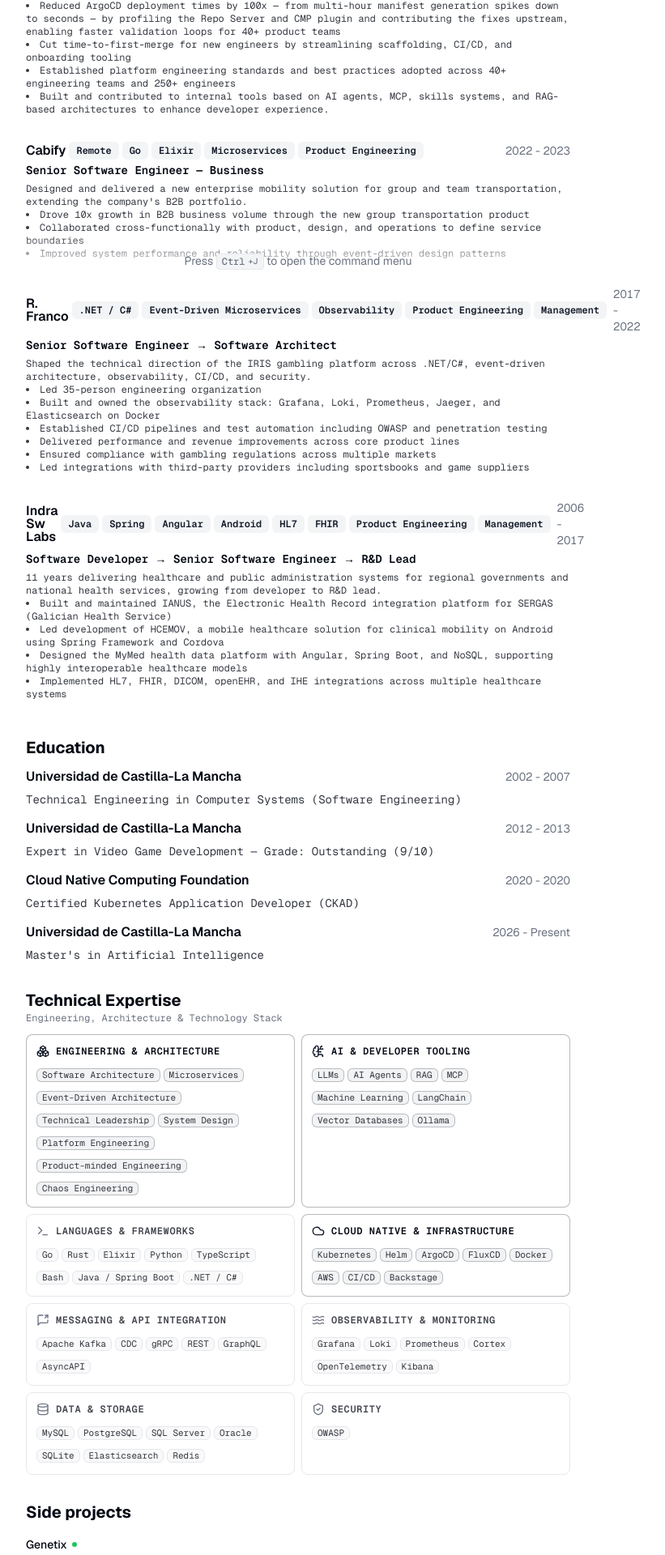
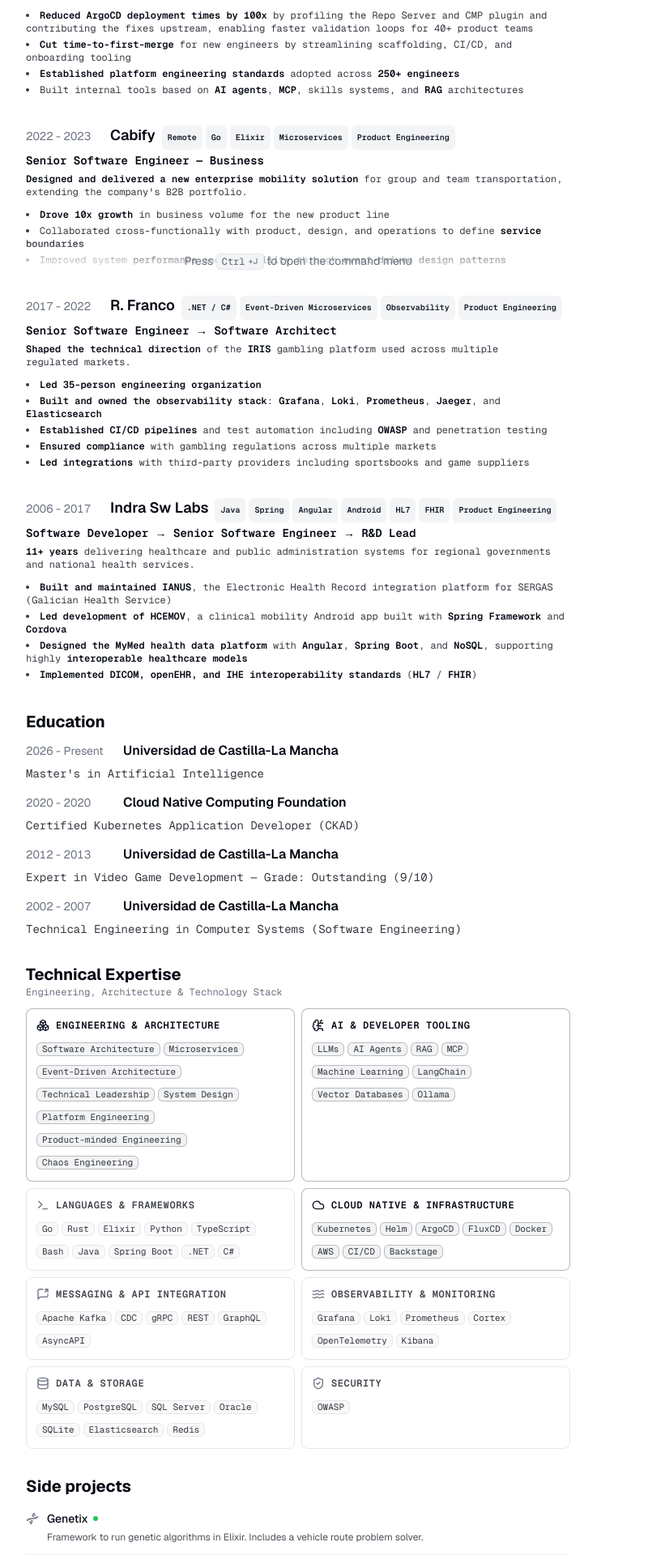
Before and after one commit to jsolana/cv, a Next.js app: page / in a window 1280 px wide. Shown: the part 463-2383 px from the top of the page at 81% size, without its empty margins (272-1093 px from the left). Built offline with nearby package versions, Linux system fonts and the light colour scheme.

Commit message:
improve UX

```diff
--- a/src/app/components/education.tsx
+++ b/src/app/components/education.tsx
@@ -15,7 +15,7 @@ interface EducationPeriodProps {
 function EducationPeriod({ start, end }: EducationPeriodProps) {
   return (
     <div
-      className="text-sm tabular-nums text-gray-500"
+      className="shrink-0 whitespace-nowrap text-sm tabular-nums text-gray-500 sm:w-28"
       title={`Period: ${start} to ${end}`}
     >
       {start} - {end}
@@ -37,11 +37,11 @@ function EducationItem({ education }: EducationItemProps) {
   return (
     <Card className="border-none">
       <CardHeader>
-        <div className="flex items-center justify-between gap-x-2 text-base">
+        <div className="flex items-baseline gap-x-2 text-base">
+          <EducationPeriod start={start} end={end} />
           <h3 className="font-semibold leading-none" id={schoolId}>
             {school}
           </h3>
-          <EducationPeriod start={start} end={end} />
         </div>
       </CardHeader>
       <CardContent
--- a/src/app/components/header.tsx
+++ b/src/app/components/header.tsx
@@ -52,14 +52,14 @@ function SocialButton({ href, iconType, label }: SocialButtonProps) {
   const IconComponent = ICON_MAP[iconType];
 
   return (
-    <Button className="size-8" variant="outline" size="icon" asChild={true}>
+    <Button className="size-9" variant="outline" size="icon" asChild={true}>
       <a
         href={href}
         aria-label={label}
         target="_blank"
         rel="noopener noreferrer"
       >
-        <IconComponent className="size-4" aria-hidden="true" />
+        <IconComponent className="size-5" aria-hidden="true" />
       </a>
     </Button>
   );
@@ -172,10 +172,12 @@ export function Header() {
           {RESUME_DATA.about}
         </p>
 
-        <LocationLink
-          location={RESUME_DATA.location}
-          locationLink={RESUME_DATA.locationLink}
-        />
+        <div className="!mt-6">
+          <LocationLink
+            location={RESUME_DATA.location}
+            locationLink={RESUME_DATA.locationLink}
+          />
+        </div>
 
         <ContactButtons
           contact={RESUME_DATA.contact}
--- a/src/app/components/projects.tsx
+++ b/src/app/components/projects.tsx
@@ -1,7 +1,32 @@
+import type { LucideIcon } from "lucide-react";
+import {
+  Boxes,
+  BrainCircuit,
+  Dna,
+  Gamepad2,
+  GraduationCap,
+  Package,
+  Server,
+  Workflow,
+} from "lucide-react";
 import { Section } from "@/components/ui/section";
 import type { RESUME_DATA } from "@/data/resume-data";
 
 type Project = (typeof RESUME_DATA)["projects"][number];
+
+/**
+ * Maps each project to a consistent line icon
+ */
+const PROJECT_ICONS: Record<string, LucideIcon> = {
+  Genetix: Dna,
+  Outbox: Package,
+  ".NET Observability & Event-Driven Libraries": Boxes,
+  "AI Assistant for Backstage (RAG + TechDocs)": BrainCircuit,
+  "Backstage CLI & MCP Server": Server,
+  "n8n Node for Backstage": Workflow,
+  "Reinforcement Learning Fundamentals": GraduationCap,
+  "Point & Click Toolkit (pctk)": Gamepad2,
+};
 
 interface ProjectLinkProps {
   title: string;
@@ -16,7 +41,10 @@ function ProjectLink({ title, link }: ProjectLinkProps) {
     return <span>{title}</span>;
   }
 
-  const displayUrl = link.replace("https://", "").replace("www.", "").replace(/\/$/, "");
+  const displayUrl = link
+    .replace("https://", "")
+    .replace("www.", "")
+    .replace(/\/$/, "");
 
   return (
     <>
@@ -54,8 +82,20 @@ interface ProjectListProps {
 function ProjectList({ projects }: ProjectListProps) {
   return (
     <ul className="list-none divide-y divide-border/60 p-0">
-      {projects.map((project) => (
-        <li key={project.title} className="py-2.5 first:pt-1 last:pb-1">
+      {projects.map((project) => {
+        const Icon = PROJECT_ICONS[project.title];
+        return (
+          <li
+            key={project.title}
+            className="flex gap-x-2.5 py-2.5 first:pt-1 last:pb-1"
+          >
+            {Icon && (
+              <Icon
+                className="mt-0.5 size-4 shrink-0 text-muted-foreground"
+                aria-hidden="true"
+              />
+            )}
+            <div className="min-w-0">
               <h3 className="text-sm">
                 <ProjectLink title={project.title} link={project.link?.href} />
               </h3>
@@ -65,8 +105,10 @@ function ProjectList({ projects }: ProjectListProps) {
               >
                 {project.description}
               </p>
+            </div>
           </li>
-      ))}
+        );
+      })}
     </ul>
   );
 }
@@ -80,9 +122,7 @@ interface ProjectsProps {
  */
 export function Projects({ projects }: ProjectsProps) {
   return (
-    <Section
-      className="scroll-mb-16 print-force-new-page print:space-y-3"
-    >
+    <Section className="scroll-mb-16 print-force-new-page print:space-y-3">
       <h2 className="text-xl font-bold" id="side-projects">
         Side projects
       </h2>
--- a/src/app/components/work-experience.tsx
+++ b/src/app/components/work-experience.tsx
@@ -1,3 +1,4 @@
+import { Fragment, type ReactNode } from "react";
 import { Badge } from "@/components/ui/badge";
 import { Card, CardContent, CardHeader } from "@/components/ui/card";
 import { Section } from "@/components/ui/section";
@@ -6,6 +7,22 @@ import { cn } from "@/lib/utils";
 
 type WorkExperience = (typeof RESUME_DATA)["work"][number];
 type WorkBadges = readonly string[];
+
+/**
+ * Renders text with **bold** markers for keyword emphasis
+ */
+function emphasizeText(text: string): ReactNode {
+  const parts = text.split(/\*\*(.+?)\*\*/g);
+  return parts.map((part, i) =>
+    i % 2 === 1 ? (
+      <strong key={i} className="font-semibold text-foreground">
+        {part}
+      </strong>
+    ) : (
+      <Fragment key={i}>{part}</Fragment>
+    ),
+  );
+}
 
 interface BadgeListProps {
   className?: string;
@@ -28,7 +45,7 @@ function BadgeList({ className, badges }: BadgeListProps) {
         <li key={badge}>
           <Badge
             variant="secondary"
-            className="align-middle text-xs print:px-1 print:py-0.5 print:text-[8px] print:leading-tight"
+            className="px-1.5 py-0.5 text-[10px] print:px-1 print:py-0.5 print:text-[8px] print:leading-tight"
           >
             {badge}
           </Badge>
@@ -49,7 +66,7 @@ interface WorkPeriodProps {
 function WorkPeriod({ start, end }: WorkPeriodProps) {
   return (
     <div
-      className="text-sm tabular-nums text-gray-500"
+      className="shrink-0 whitespace-nowrap text-sm tabular-nums text-gray-500 sm:w-24"
       title={`Employment period: ${start} to ${end ?? "Present"}`}
     >
       {start} - {end ?? "Present"}
@@ -68,7 +85,7 @@ interface CompanyLinkProps {
 function CompanyLink({ company, link }: CompanyLinkProps) {
   return (
     <a
-      className="hover:underline"
+      className="whitespace-nowrap hover:underline"
       href={link}
       target="_blank"
       rel="noopener noreferrer"
@@ -94,15 +111,15 @@ function WorkExperienceItem({ work }: WorkExperienceItemProps) {
   return (
     <Card className="border-none py-1 print:py-0">
       <CardHeader className="print:space-y-1">
-        <div className="flex items-center justify-between gap-x-2 text-base">
-          <h3 className="inline-flex items-center justify-center gap-x-1 font-semibold leading-none print:text-sm">
+        <div className="flex min-w-0 flex-wrap items-baseline gap-x-2 gap-y-1 text-base">
+          <WorkPeriod start={start} end={end} />
+          <h3 className="text-lg font-semibold leading-none print:text-sm">
             <CompanyLink company={company} link={link} />
-            <BadgeList
-              className="hidden gap-x-1 sm:inline-flex"
-              badges={badges}
-            />
           </h3>
-          <WorkPeriod start={start} end={end} />
+          <BadgeList
+            className="inline-flex flex-wrap gap-x-1 pt-1"
+            badges={badges}
+          />
         </div>
 
         <h4 className="font-mono text-sm font-semibold leading-none print:text-[12px]">
@@ -112,20 +129,14 @@ function WorkExperienceItem({ work }: WorkExperienceItemProps) {
 
       <CardContent>
         <div className="mt-2 text-xs text-foreground/80 print:mt-1 print:text-[10px] text-pretty">
-          {description}
+          {emphasizeText(description)}
           {highlights && highlights.length > 0 && (
-            <ul className="list-inside list-disc">
+            <ul className="mt-3 list-inside list-disc space-y-1 print:mt-1.5 print:space-y-0">
               {highlights.map((highlight) => (
-                <li key={highlight}>{highlight}</li>
+                <li key={highlight}>{emphasizeText(highlight)}</li>
               ))}
             </ul>
           )}
-        </div>
-        <div className="mt-2">
-          <BadgeList
-            className="-mx-2 flex-wrap gap-1 sm:hidden"
-            badges={badges}
-          />
         </div>
       </CardContent>
     </Card>
@@ -147,7 +158,7 @@ export function WorkExperience({ work }: WorkExperienceProps) {
         Work Experience
       </h2>
       <div
-        className="space-y-4 print:space-y-0"
+        className="space-y-6"
         role="feed"
         aria-labelledby="work-experience"
       >
--- a/src/data/resume-data.ts
+++ b/src/data/resume-data.ts
@@ -27,16 +27,9 @@ export const RESUME_DATA: ResumeData = {
   education: [
     {
       school: "Universidad de Castilla-La Mancha",
-      degree:
-        "Technical Engineering in Computer Systems (Software Engineering)",
-      start: "2002",
-      end: "2007",
-    },
-    {
-      school: "Universidad de Castilla-La Mancha",
-      degree: "Expert in Video Game Development — Grade: Outstanding (9/10)",
-      start: "2012",
-      end: "2013",
+      degree: "Master's in Artificial Intelligence",
+      start: "2026",
+      end: "Present",
     },
     {
       school: "Cloud Native Computing Foundation",
@@ -46,9 +39,16 @@ export const RESUME_DATA: ResumeData = {
     },
     {
       school: "Universidad de Castilla-La Mancha",
-      degree: "Master's in Artificial Intelligence",
-      start: "2026",
-      end: "Present",
+      degree: "Expert in Video Game Development — Grade: Outstanding (9/10)",
+      start: "2012",
+      end: "2013",
+    },
+    {
+      school: "Universidad de Castilla-La Mancha",
+      degree:
+        "Technical Engineering in Computer Systems (Software Engineering)",
+      start: "2002",
+      end: "2007",
     },
   ],
   work: [
@@ -68,12 +68,12 @@ export const RESUME_DATA: ResumeData = {
       start: "2024",
       end: null,
       description:
-        "Leading the conceptualisation and evolution of the internal developer platform, automating and streamlining the full software development lifecycle — from local development to production.",
+        "Leading the evolution of the **internal developer platform**, streamlining the full **software development lifecycle** — from local development to production.",
       highlights: [
-        "Reduced ArgoCD deployment times by 100x — from multi-hour manifest generation spikes down to seconds — by profiling the Repo Server and CMP plugin and contributing the fixes upstream, enabling faster validation loops for 40+ product teams",
-        "Cut time-to-first-merge for new engineers by streamlining scaffolding, CI/CD, and onboarding tooling",
-        "Established platform engineering standards and best practices adopted across 40+ engineering teams and 250+ engineers",
-        "Built and contributed to internal tools based on AI agents, MCP, skills systems, and RAG-based architectures to enhance developer experience.",
+        "**Reduced ArgoCD deployment times by 100x** by profiling the Repo Server and CMP plugin and contributing the fixes upstream, enabling faster validation loops for 40+ product teams",
+        "**Cut time-to-first-merge** for new engineers by streamlining scaffolding, CI/CD, and onboarding tooling",
+        "**Established platform engineering standards** adopted across **250+ engineers**",
+        "Built internal tools based on **AI agents**, **MCP**, skills systems, and **RAG** architectures",
       ],
     },
     {
@@ -90,11 +90,11 @@ export const RESUME_DATA: ResumeData = {
       start: "2022",
       end: "2023",
       description:
-        "Designed and delivered a new enterprise mobility solution for group and team transportation, extending the company's B2B portfolio.",
+        "**Designed and delivered a new enterprise mobility solution** for group and team transportation, extending the company's B2B portfolio.",
       highlights: [
-        "Drove 10x growth in B2B business volume through the new group transportation product",
-        "Collaborated cross-functionally with product, design, and operations to define service boundaries",
-        "Improved system performance and reliability through event-driven design patterns",
+        "**Drove 10x growth** in business volume for the new product line",
+        "Collaborated cross-functionally with product, design, and operations to define **service boundaries**",
+        "Improved system **performance** and **reliability** through **event-driven design patterns**",
       ],
     },
     {
@@ -105,20 +105,19 @@ export const RESUME_DATA: ResumeData = {
         "Event-Driven Microservices",
         "Observability",
         "Product Engineering",
-        "Management"
+
       ],
       title: "Senior Software Engineer → Software Architect",
       start: "2017",
       end: "2022",
       description:
-        "Shaped the technical direction of the IRIS gambling platform across .NET/C#, event-driven architecture, observability, CI/CD, and security.",
+        "**Shaped the technical direction** of the **IRIS** gambling platform used across multiple regulated markets.",
       highlights: [
-        "Led 35-person engineering organization",
-        "Built and owned the observability stack: Grafana, Loki, Prometheus, Jaeger, and Elasticsearch on Docker",
-        "Established CI/CD pipelines and test automation including OWASP and penetration testing",
-        "Delivered performance and revenue improvements across core product lines",
-        "Ensured compliance with gambling regulations across multiple markets",
-        "Led integrations with third-party providers including sportsbooks and game suppliers",
+        "**Led 35-person engineering organization**",
+        "**Built and owned the observability stack**: **Grafana**, **Loki**, **Prometheus**, **Jaeger**, and **Elasticsearch**",
+        "**Established CI/CD pipelines** and test automation including **OWASP** and penetration testing",
+        "**Ensured compliance** with gambling regulations across multiple markets",
+        "**Led integrations** with third-party providers including sportsbooks and game suppliers",
       ],
     },
     {
@@ -132,18 +131,18 @@ export const RESUME_DATA: ResumeData = {
         "HL7",
         "FHIR",
         "Product Engineering",
-        "Management"
+
       ],
       title: "Software Developer → Senior Software Engineer → R&D Lead",
       start: "2006",
       end: "2017",
       description:
-        "11 years delivering healthcare and public administration systems for regional governments and national health services, growing from developer to R&D lead.",
+        "**11+ years** delivering healthcare and public administration systems for regional governments and national health services.",
       highlights: [
-        "Built and maintained IANUS, the Electronic Health Record integration platform for SERGAS (Galician Health Service)",
-        "Led development of HCEMOV, a mobile healthcare solution for clinical mobility on Android using Spring Framework and Cordova",
-        "Designed the MyMed health data platform with Angular, Spring Boot, and NoSQL, supporting highly interoperable healthcare models",
-        "Implemented HL7, FHIR, DICOM, openEHR, and IHE integrations across multiple healthcare systems",
+        "**Built and maintained IANUS**, the Electronic Health Record integration platform for SERGAS (Galician Health Service)",
+        "**Led development of HCEMOV**, a clinical mobility Android app built with **Spring Framework** and **Cordova**",
+        "**Designed the MyMed health data platform** with **Angular**, **Spring Boot**, and **NoSQL**, supporting highly **interoperable healthcare models**",
+        "**Implemented DICOM, openEHR, and IHE interoperability standards** (**HL7** / **FHIR**)",
       ],
     },
   ],
@@ -185,8 +184,10 @@ export const RESUME_DATA: ResumeData = {
         "Python",
         "TypeScript",
         "Bash",
-        "Java / Spring Boot",
-        ".NET / C#",
+        "Java",
+        "Spring Boot",
+        ".NET",
+        "C#",
       ],
     },
     {
```
Lines whose indentation alone changed are shown as unchanged.
